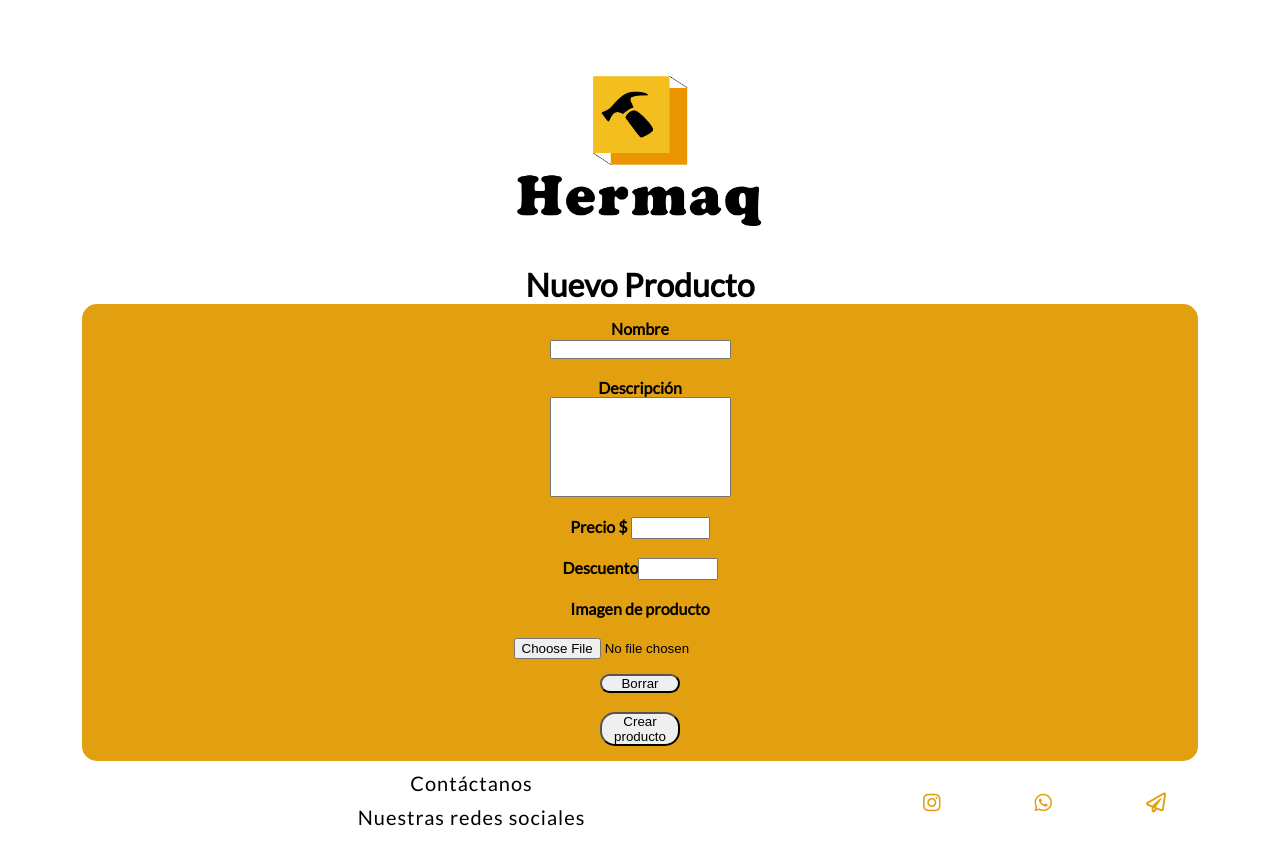
After one commit to danigiofernandez/Grupo_3_, a Node server app: template views/newProduct.ejs in a window 1280 px wide. The commit adds this page. Run offline with Node 20, Linux system fonts and the light colour scheme; the template is opened without the code that fills it, so the values that code supplies are empty; some libraries are stand-ins or nearby versions.

Commit message:
Creacion de Producto

```diff
--- a/app.js
+++ b/app.js
@@ -8,6 +8,8 @@ const detalleRoutes = require('./routes/detalle');
 const loginRoutes = require ('./routes/login');
 const registerEditRoutes = require('./routes/registeredit')
 //agrego require de la nueva ruta
+const productRoutes = require('./routes/product');
+
 const publiPath=path.resolve(__dirname,'./public');
 const methodOverride = require('method-override')
 //permite manejar peticiones PUT y DELETE. para ello se instala el paquete npm install method-override --save
@@ -42,6 +44,8 @@ app.use('/', loginRoutes);
 
 app.use('/', registerEditRoutes) // app use de la nueva ruta register edit
 
+app.use('/', productRoutes);
+
 app.use((req,res,next)=>{
       res.status(404).render("not-found");
     }
--- a/controllers/mainControllers.js
+++ b/controllers/mainControllers.js
@@ -63,6 +63,11 @@ const mainControllers = {
     res.render("registerEdit");
   }, //agrego ruta en el controlador para renderizar la pagina register edit
 
+  product: (req, res)=>{
+    res.render("newProduct");
+  }, //agrego ruta en el controlador para renderizar la pagina register edit
+
+
 };
 
 
--- a/public/css/register.css
+++ b/public/css/register.css
@@ -111,6 +111,28 @@ body{
     position:left
  }
 
+ .contenedor-datos-product{
+    flex-direction: column;
+    font-size: 16px;
+    padding: 15px;
+    width: 50%;
+
+}
+
+.contenedor-datos-product .precio{
+    width: 15%;
+    font-size: 16px;
+}
+
+.contenedor-datos-product .descuento{
+    width: 15%;
+    font-size: 16px;
+}
+
+.contenedor-datos-product .descripcionProduct{
+    height: 100px;
+}
+
 
  @media (min-width: 768px){
         .form{
--- /dev/null
+++ b/views/newProduct.ejs
@@ -0,0 +1,85 @@
+<!DOCTYPE html>
+<html lang="en">
+    <head>
+        <!-- recordar incluir head en las hojas -->
+        <%- include('./partials/head')%>
+        <title>Nuevo Producto</title>
+        <link rel="stylesheet" href="/css/register.css">
+    </head>
+
+
+<body>
+    <div class= "contenedor">
+        <header>
+            <div class="logo" href="/">
+                <a href="\"> <img width="50%" src="/images/logotipo-central.png" alt="Logo Hermaq"></a>
+            </div>
+        </header>
+            <h1>
+                Nuevo Producto
+            </h1>
+
+        <form action="/index" class="form" method="POST" enctype="multipart/form-data ">
+            <div class= "contenedor-datos-product">
+
+                    <label>Nombre</label>
+                    <br>
+                    <input type="text" minlength = "2" heigth="20" name= "nombreProducto" required>
+                    <% if (locals.errors && errors.nombreProducto) { %>
+                        <div class="errors">
+                            <%= errors.nombreProducto.msg %>
+                        </div>
+                    <% } %>
+                    <br>
+                    <br>
+                    <label>Descripción</label>
+                    <br>
+                    <input class="descripcionProduct" type="text" minlength = "2" name= "descripcion" required>
+                    <% if (locals.errors && errors.descripcion) { %>
+                        <div class="errors">
+                            <%= errors.descripcion.msg %>
+                        </div>
+                    <% } %>
+                    <br>
+                    <br>
+                    <label>Precio  $</label>
+                    <input class="precio" type="number" name= "precio" >
+                    <% if (locals.errors && errors.precio) { %>
+                        <div class="errors">
+                            <%= errors.precio.msg %>
+                        </div>
+                    <% } %>
+                    <br>
+                    <br>
+                    <label>Descuento</label><input class="descuento" type="number" name= "descuento" required>
+                    <% if (locals.errors && errors.descuento) { %>
+                        <div class="errors">
+                            <%= errors.descuento.msg %>
+                        </div>
+                    <% } %>
+                    <br>
+                    <br>
+                    <label>Imagen de producto</label>
+                    <br>
+                    <br>
+                    <input type='file' name="imagenProducto">
+                    <% if (locals.errors && errors.imagenProducto) { %>
+                        <div> <%= errors.imagenProducto.msg %>  </div>
+                      <% } %>
+                    <br>
+            </div>
+
+            <div class="buttons">
+                <button type="reset">Borrar</button>
+                <br>
+                <button type="submit">Crear producto</button>
+            </div>
+        </form>
+
+        <footer>
+            <%- include('./partials/footer')%>
+        </footer>
+    </div>
+</body>
+
+</html>
```
Also changed, not shown: routes/product.js (added, +14 -0 lines).
